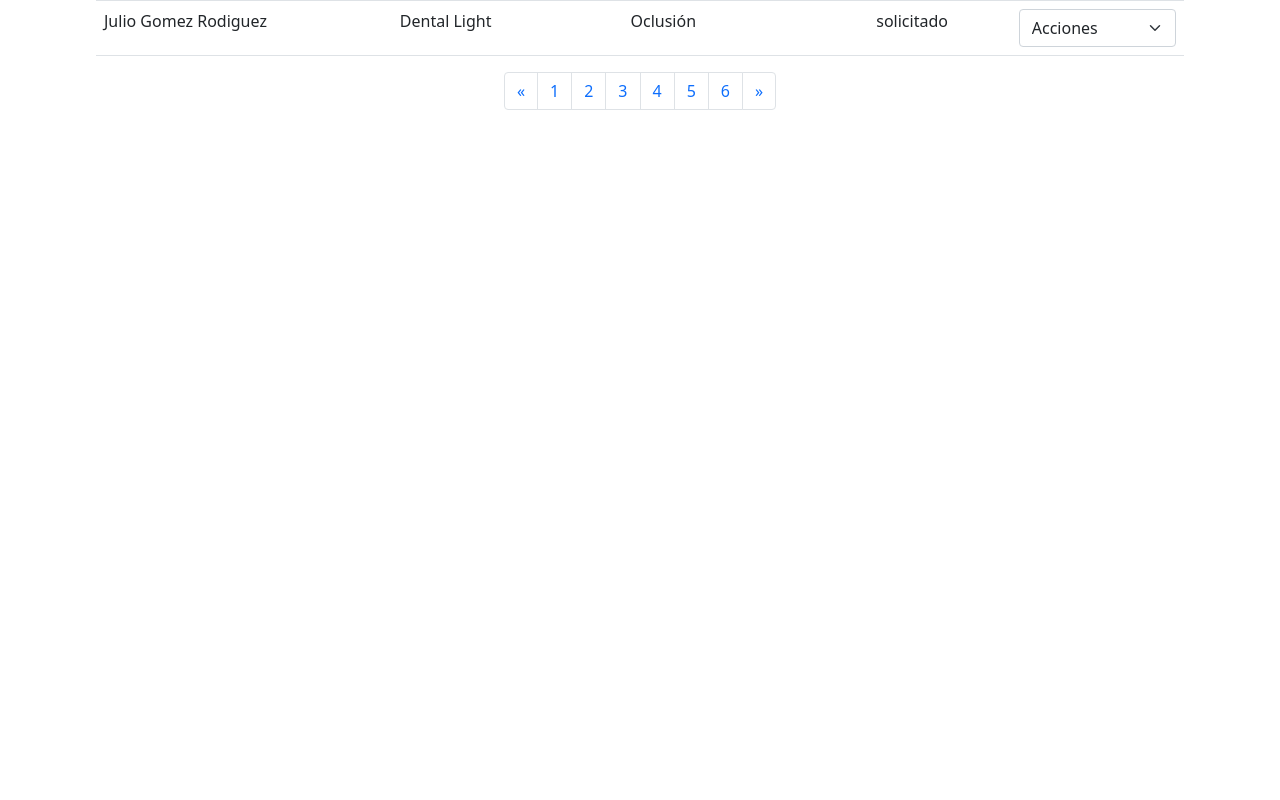
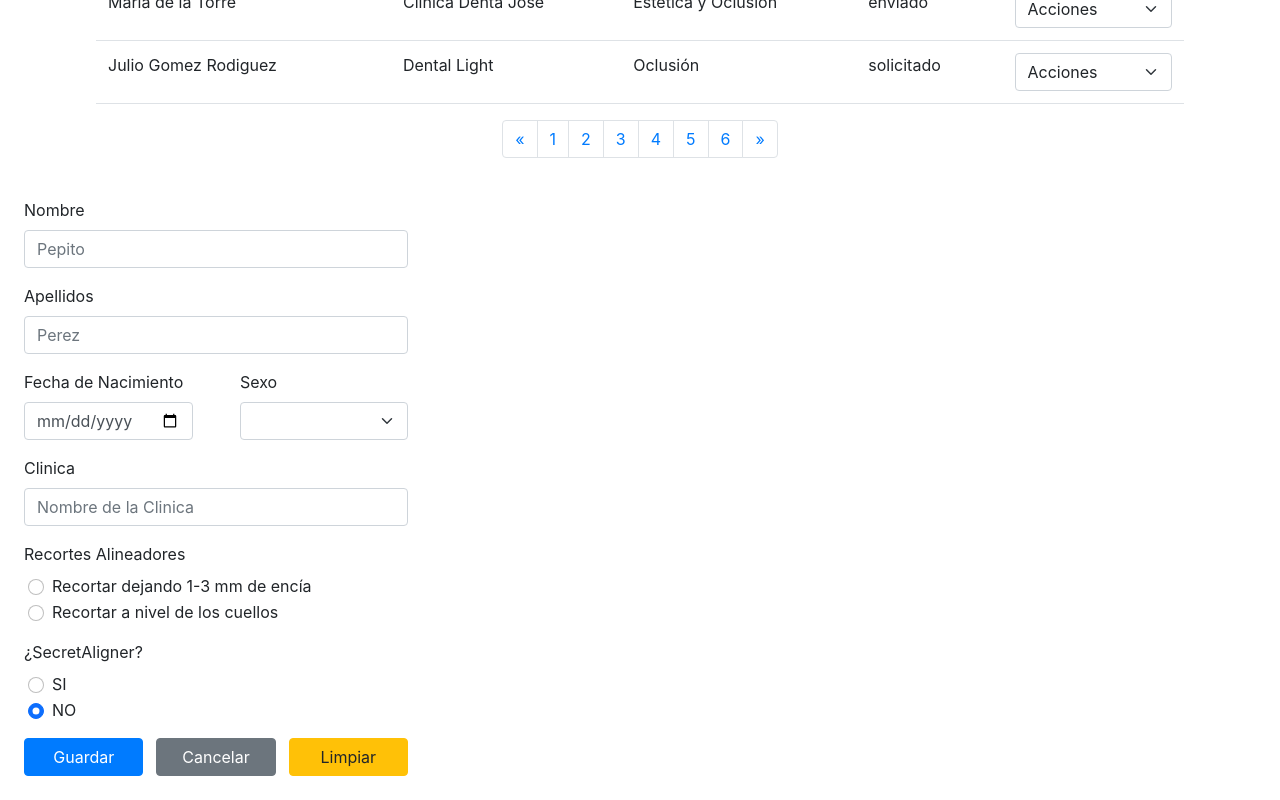
Before and after one commit to avadop/secret-aligner-prueba, an Angular app: page / in a window 1280 px wide. Shown: the part 558-1358 px from the top of the page. Before the commit the page ends 800 px from the top, so only its background shows below. Built offline with nearby package versions, Linux system fonts and the light colour scheme; data requests are answered from the project's data file.

Commit message:
formulario terminado

```diff
--- a/package.json
+++ b/package.json
@@ -16,9 +16,12 @@
     "@angular/compiler": "~10.0.2",
     "@angular/core": "~10.0.2",
     "@angular/forms": "~10.0.2",
+    "@angular/localize": "~10.0.2",
     "@angular/platform-browser": "~10.0.2",
     "@angular/platform-browser-dynamic": "~10.0.2",
     "@angular/router": "~10.0.2",
+    "@ng-bootstrap/ng-bootstrap": "^8.0.4",
+    "bootstrap": "^4.5.0",
     "bootstrap-icons": "^1.5.0",
     "rxjs": "~6.5.5",
     "tslib": "^2.0.0",
--- a/src/app/app.module.ts
+++ b/src/app/app.module.ts
@@ -10,6 +10,7 @@ import { TarjetaPacienteComponent } from './components/tarjeta-paciente/tarjeta-
 import { PaginaPrincipalComponent } from './components/pagina-principal/pagina-principal.component';
 import { ReactiveFormsModule } from '@angular/forms';
 import { NuevoPacienteComponent } from './components/nuevo-paciente/nuevo-paciente.component';
+import { NgbModule } from '@ng-bootstrap/ng-bootstrap';
 
 @NgModule({
   declarations: [
@@ -23,7 +24,8 @@ import { NuevoPacienteComponent } from './components/nuevo-paciente/nuevo-pacien
   imports: [
     BrowserModule,
     HttpClientModule,
-    ReactiveFormsModule
+    ReactiveFormsModule,
+    NgbModule
   ],
   providers: [],
   bootstrap: [AppComponent]
--- a/src/app/components/nuevo-paciente/nuevo-paciente.component.html
+++ b/src/app/components/nuevo-paciente/nuevo-paciente.component.html
@@ -1,49 +1,66 @@
-<div class="new-patient-modal">
+<div class="new-patient-modal" [formGroup]="formularioNuevoPaciente">
+  <div formGroupName="datos_paciente">
     <div class="mb-3">
       <label for="nombreInput" class="form-label">Nombre</label>
-    <input type="text" class="form-control" id="nombreInput" placeholder="Pepito">
+      <input type="text" class="form-control" id="nombreInput" placeholder="Pepito" formControlName="nombre">
     </div>
     <div class="mb-3">
       <label for="apellidosInput" class="form-label">Apellidos</label>
-    <input type="text" class="form-control" id="apellidosInput" placeholder="Perez">
+      <input type="text" class="form-control" id="apellidosInput" placeholder="Perez" formControlName="apellidos">
+    </div>
+    <div class="row-inputs-1">
+      <div class="mb-3">
+        <label for="fechaNacimientoInput" class="form-label">Fecha de Nacimiento</label>
+        <input type="date" class="form-control" id="fechaNacimientoInput" formControlName="fecha_nacimiento">
       </div>
 
-  <!-- Fecha de naciemiento > DatePicker -->
-  <select class="form-select">
-    <option selected>--</option>
+      <div class="mb-3 sex-input">
+        <label for="sexoInput" class="form-label">Sexo</label>
+        <select class="form-select" id="sexoInput" formControlName="sexo">
           <option value="F">Femenino</option>
           <option value="M">Masculino</option>
         </select>
+      </div>
+    </div>
+  </div>
+  <div formGroupName="ficha_dental">
     <div class="mb-3">
       <label for="clinicaInput" class="form-label">Clinica</label>
-    <input type="text" class="form-control" id="clinicaInput" placeholder="Nombre de la Clinica">
+      <input type="text" class="form-control" id="clinicaInput" placeholder="Nombre de la Clinica" formControlName="clinica">
     </div>
 
-  Recortes Alineadores
+    <div formGroupName="otros_datos">
+      <div class="mb-3">
+        <label class="form-label">Recortes Alineadores</label>
         <div class="form-check">
-    <input class="form-check-input" type="radio" name="recorteAlineador" id="enciaRadio">
+          <input class="form-check-input" type="radio" id="enciaRadio" name="recorte_alineadores" value="Recortar dejando 1-3 mm de encía" formControlName="recorte_alineadores">
           <label class="form-check-label" for="enciaRadio">Recortar dejando 1-3 mm de encía</label>
         </div>
         <div class="form-check">
-    <input class="form-check-input" type="radio" name="recorteAlineador" id="cuellosRadio" checked>
+          <input class="form-check-input" type="radio" id="cuellosRadio" name="recorte_alineadores" value="Recortar a nivel de los cuellos" formControlName="recorte_alineadores">
           <label class="form-check-label" for="cuellosRadio">Recortar a nivel de los cuellos</label>
         </div>
+      </div>
 
-  ¿SecretRetainer?
+      <div class="mb-3">
+        <label class="form-label">¿SecretAligner?</label>
         <div class="form-check">
-    <input class="form-check-input" type="radio" name="secretRetainer" id="SiRadio">
+          <input class="form-check-input" type="radio" name="secretretainer" [value]="true" id="SiRadio" formControlName="secretretainer">
           <label class="form-check-label" for="SiRadio">SI</label>
         </div>
         <div class="form-check">
-    <input class="form-check-input" type="radio" name="secretRetainer" id="NoRadio" checked>
+          <input class="form-check-input" type="radio" id="NoRadio" name="secretretainer" [value]="false" checked formControlName="secretretainer">
           <label class="form-check-label" for="NoRadio">NO</label>
         </div>
+      </div>
+    </div>
+  </div>
 
-  <!-- Guardar > guardara en formulario enviado al backend los datos del formulario, no es necesario dicha funcionalidad -->
-  <button type="button" class="btn btn-primary">Guardar</button>
+  <div class="buttons-row">
+    <button type="button" class="btn btn-primary" (click)="guardarPaciente()">Guardar</button>
     <!-- Cancelar > cerrar el model, pero no borra los campos rellenos -->
     <button type="button" class="btn btn-secondary">Cancelar</button>
-  <!-- Limpiar > borra todas las entradas del formulario -->
-  <button type="button" class="btn btn-warning">Limpiar</button>
+    <button type="button" class="btn btn-warning" (click)="limpiarDatos()">Limpiar</button>
+  </div>
 
 </div>
--- a/src/app/components/nuevo-paciente/nuevo-paciente.component.scss
+++ b/src/app/components/nuevo-paciente/nuevo-paciente.component.scss
@@ -1,3 +1,27 @@
 .new-patient-modal{
   padding: 1.5rem;
+  max-width: 27rem;
+
+  .row-inputs-1{
+    display:flex;
+    justify-content: space-between;
+    .sex-input{
+      width: 10.5rem;
+    }
+  }
+
+  .form-check{
+    margin-left: 0.5rem;
+  }
+
+  .buttons-row{
+    display:flex;
+    justify-content: space-between;
+    button{
+      width: 100%;
+    }
+    .btn-secondary{
+      margin: 0 0.8rem;
+    }
+  }
 }
--- a/src/app/components/nuevo-paciente/nuevo-paciente.component.ts
+++ b/src/app/components/nuevo-paciente/nuevo-paciente.component.ts
@@ -1,4 +1,7 @@
-import { Component, OnInit } from '@angular/core';
+import { Component, OnInit, Output } from '@angular/core';
+import { FormBuilder, FormGroup } from '@angular/forms';
+import { ObjectUnsubscribedError } from 'rxjs';
+import { PacienteService } from 'src/app/services/paciente.service';
 
 @Component({
   selector: 'app-nuevo-paciente',
@@ -6,10 +9,40 @@ import { Component, OnInit } from '@angular/core';
   styleUrls: ['./nuevo-paciente.component.scss']
 })
 export class NuevoPacienteComponent implements OnInit {
+  formularioNuevoPaciente: FormGroup;
 
-  constructor() { }
+  constructor(private formBuilder: FormBuilder, private pacienteService: PacienteService) { }
 
   ngOnInit(): void {
+    this.crearFormulario();
+  }
+
+  crearFormulario() {
+    this.formularioNuevoPaciente = this.formBuilder.group({
+      id: Math.random().toString(36).replace(/[^a-z]+/g, '').substr(0, 13),
+      datos_paciente: this.formBuilder.group({
+        nombre: '',
+        apellidos: '',
+        fecha_nacimiento: '',
+        sexo: '',
+      }),
+      ficha_dental: this.formBuilder.group({
+        clinica: '',
+        otros_datos: this.formBuilder.group({
+          recorte_alineadores: '',
+          secretretainer: false
+        })
+      })
+    });
+  }
+
+  guardarPaciente(){
+    console.log("paciente", this.formularioNuevoPaciente);
+    this.limpiarDatos();
+  }
+
+  limpiarDatos(){
+    this.crearFormulario();
   }
 
 }
--- a/src/app/components/pagina-principal/pagina-principal.component.html
+++ b/src/app/components/pagina-principal/pagina-principal.component.html
@@ -20,3 +20,5 @@
   </div>
 <app-listado-pacientes [resumenTodosPacientes]="resumenPacientesFiltrados"></app-listado-pacientes>
 </div>
+
+<app-nuevo-paciente></app-nuevo-paciente>
--- a/src/polyfills.ts
+++ b/src/polyfills.ts
@@ -1,3 +1,7 @@
+/***************************************************************************************************
+ * Load `$localize` onto the global scope - used if i18n tags appear in Angular templates.
+ */
+import '@angular/localize/init';
 /**
  * This file includes polyfills needed by Angular and is loaded before the app.
  * You can add your own extra polyfills to this file.
--- a/src/styles.scss
+++ b/src/styles.scss
@@ -1 +1,4 @@
 /* You can add global styles to this file, and also import other style files */
+
+/* Importing Bootstrap SCSS file. */
+@import '~bootstrap/scss/bootstrap';
```
Also changed, not shown: src/app/interfaces/ficha_dental.type.ts (+5 -5 lines), 1 other file (tests, documents, lock files or other folders). Lines whose indentation alone changed are shown as unchanged.
